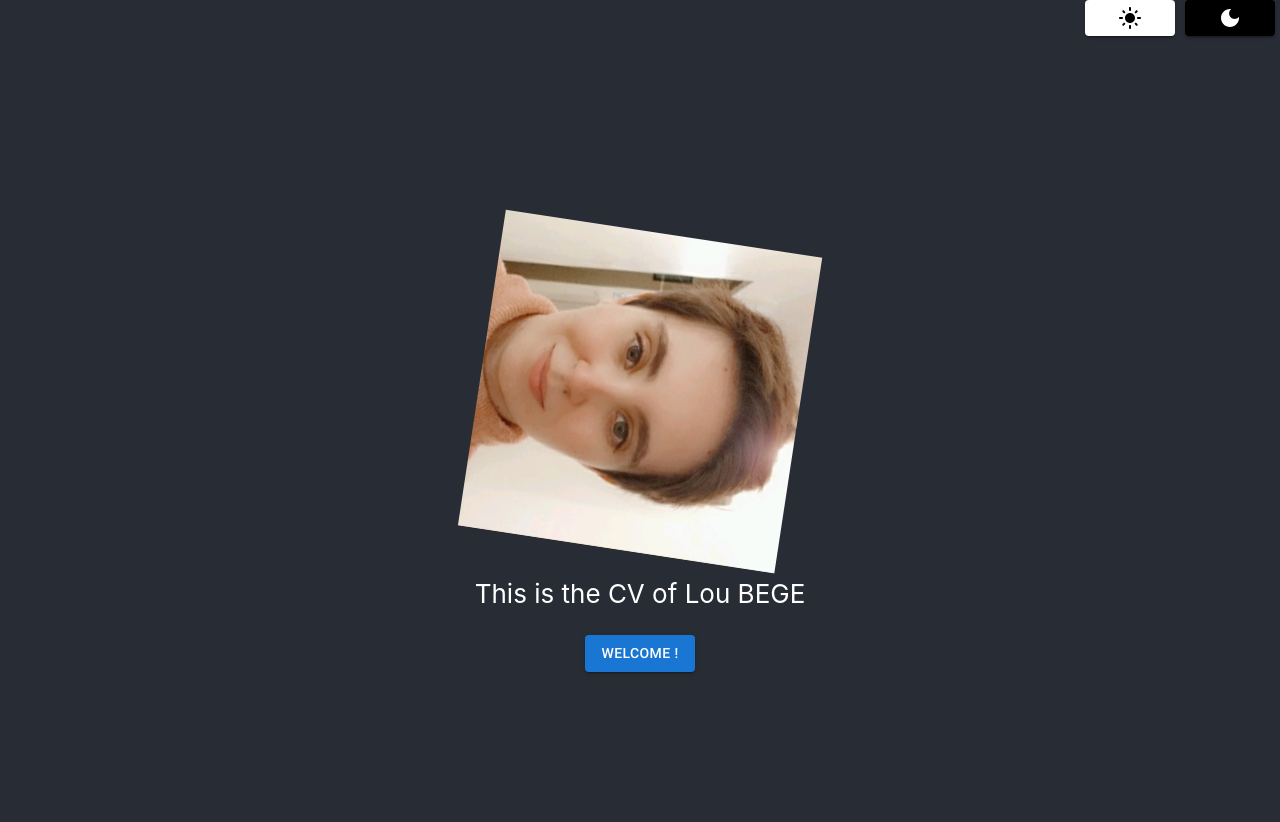
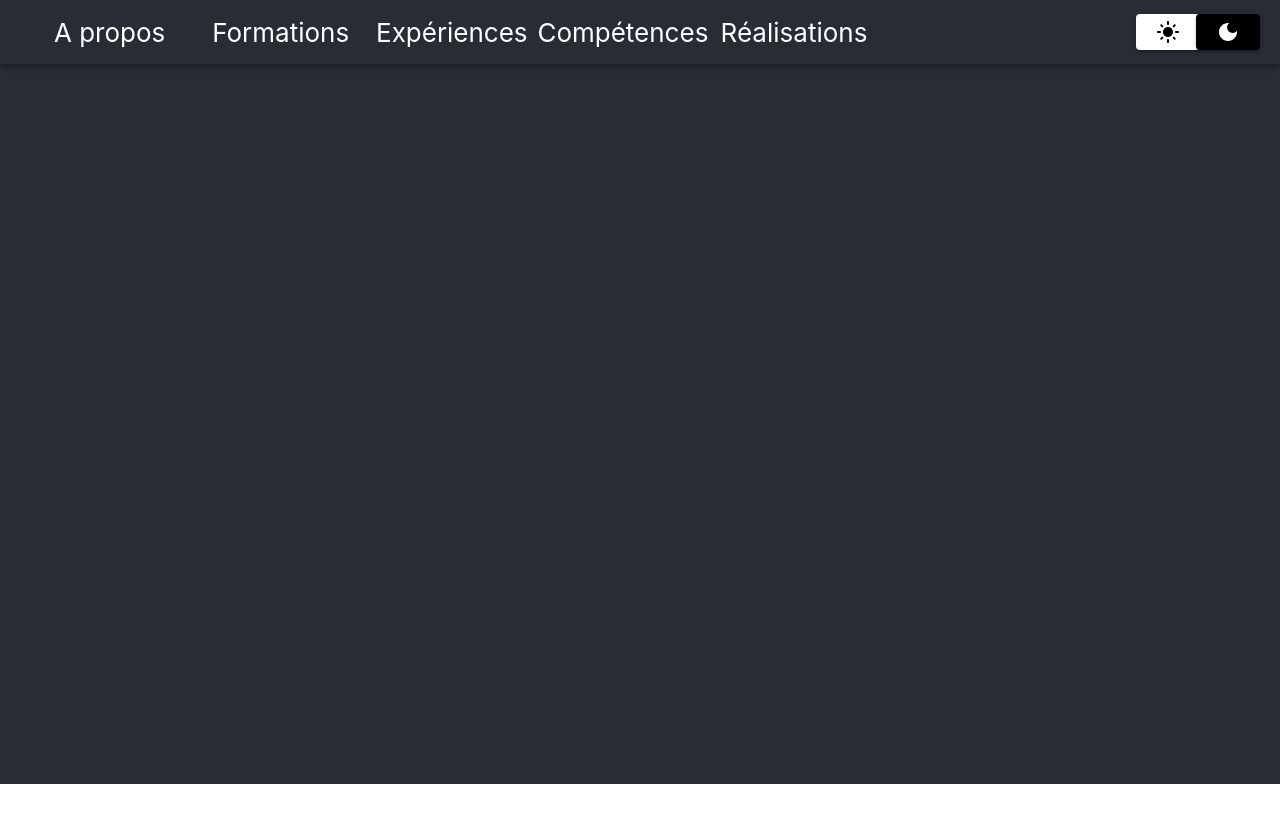
Before and after one commit to Meavela/cv-lou-bege, a React (Create React App) app: page /cv-lou-bege/formations in a window 1280 px wide. Shown: the top 822 px of the page. After the commit the page ends 800 px from the top, so only its background shows below. Built offline with nearby package versions, Linux system fonts and the light colour scheme.

Commit message:
🎨Add navigation

```diff
--- a/package.json
+++ b/package.json
@@ -14,6 +14,7 @@
     "jquery": "^3.6.0",
     "react": "^17.0.2",
     "react-dom": "^17.0.2",
+    "react-router-dom": "^6.2.1",
     "react-scripts": "5.0.0",
     "web-vitals": "^2.1.4"
   },
--- a/src/App.css
+++ b/src/App.css
@@ -1,16 +1,17 @@
 .App {
   text-align: center;
+  background-color: #282c34 !important;
 }
 
 .App-logo {
   height: 40vmin;
-  pointer-events: none;
+  margin-left: auto;
+  margin-right: auto;
 }
 
-@media (prefers-reduced-motion: no-preference) {
-  .App-logo {
-    animation: App-logo-spin infinite 20s linear;
-  }
+.componentNavigation{
+  color: white;
+  text-decoration: none;
 }
 
 .App-header {
@@ -23,16 +24,3 @@
   font-size: calc(10px + 2vmin);
   color: white;
 }
-
-.App-link {
-  color: #61dafb;
-}
-
-@keyframes App-logo-spin {
-  from {
-    transform: rotate(0deg);
-  }
-  to {
-    transform: rotate(360deg);
-  }
-}
--- a/src/App.js
+++ b/src/App.js
@@ -1,50 +1,37 @@
-import * as React from 'react';
+import React, { Component } from 'react';
 import './App.css';
-import logo from './assets/img/lou_bege.jpg';
-import {Grid, Button, Box} from '@mui/material';
-import $ from 'jquery';
-import LightModeIcon from '@mui/icons-material/LightMode';
-import DarkModeIcon from '@mui/icons-material/DarkMode';
+import {Grid, Box} from '@mui/material';
+import Home from './screens/Home';
+import Formations from './screens/Formations';
+import ResponsiveAppBar from './navigation/Navigation';
+import { BrowserRouter as Router,Routes, Route, Link } from 'react-router-dom';
 
-function App() {
-  function toWhiteTheme(){
-    console.log("To white theme");
-    $(".App-header").css("backgroundColor", "white");
-    $(".App-header").css("color", "#282c34");
-  }
-  function toDarkTheme(){
-    console.log("To dark theme");
-    $(".App-header").css("backgroundColor", "#282c34");
-    $(".App-header").css("color", "white");
-  }
-  return (
-    <div className="App">
-      <Box sx={{ flexGrow: 1 }}>
-        <Grid container spacing={2}  className="App-header">
-          <Grid item xs={10}>
 
-          </Grid>
-          <Grid item xs={2} style={{display: 'flex', alignItems: 'flex-end', flexDirection: 'row'}}>
-            <Grid item xs={6}>
-              <Button variant="contained" style={{width: '90%', color:"black", backgroundColor:"white"}} onClick={toWhiteTheme}><LightModeIcon></LightModeIcon></Button>
+class App extends Component {
+  render() {
+    return (
+      <Router>
+        <Box sx={{ flexGrow: 1 }}>
+          <Grid container spacing={2} className="App-header">
+            <Grid item xs={12}>
+              {/* Header */}
+              <ResponsiveAppBar></ResponsiveAppBar>
             </Grid>
-            <Grid item xs={6} >
-              <Button variant="contained" style={{width: '90%', color:"white", backgroundColor:"black"}} onClick={toDarkTheme}><DarkModeIcon></DarkModeIcon></Button>
+            <Grid item xs={12}>
+              {/* Main */}
+              <Routes>
+                <Route exact path='/' element={< Home />}></Route>
+                <Route exact path='/formations' element={< Formations />}></Route>
+              </Routes>
+            </Grid>
+            <Grid item xs={12}>
+              {/* Bottom */}
             </Grid>
           </Grid>
-          <Grid item xs={12}>
-            <header className="App-header">
-              <img src={logo} className="App-logo" alt="logo" />
-              <p>
-                This is the CV of Lou BEGE
-              </p>
-              <Button variant="contained">Welcome !</Button>
-            </header>
-          </Grid>
-        </Grid>
-      </Box>
-    </div>
-  );
+        </Box>
+      </Router>
+    );
+  }
 }
 
 export default App;
--- /dev/null
+++ b/src/navigation/Navigation.js
@@ -0,0 +1,41 @@
+import React  from 'react';
+import AppBar from '@mui/material/AppBar';
+import Toolbar from '@mui/material/Toolbar';
+import Container from '@mui/material/Container';
+import '../App.css';
+import { Link } from "react-router-dom";
+import {Grid, Box} from '@mui/material';
+import ThemeColor from '../screens/Theme';
+
+const pages = [{"url": "/", "title":"A propos"},
+                {"url": "/formations", "title":"Formations"},
+                {"url": "/experiences", "title":"Expériences"},
+                {"url": "/competences", "title":"Compétences"},
+                {"url": "/realisations", "title":"Réalisations"},
+            ];
+
+function Navigation() {
+    return (
+        <AppBar className="App">
+            <Container maxWidth="xl">
+                <Toolbar disableGutters>
+                    <Box sx={{ flexGrow: 1, display: { xs: 'none', md: 'flex' } }} >
+                        <Grid container >
+                            {pages.map((page) => (
+                                    <Grid item xs={2} key={page.url}>
+                                        <Link to={page.url} className="componentNavigation">{page.title}</Link >
+                                    </Grid>
+                            ))}
+                        </Grid>
+                    </Box>
+
+                    <Grid item xs={2}>
+                        <ThemeColor></ThemeColor>
+                    </Grid>
+                </Toolbar>
+            </Container>
+        </AppBar>
+    );
+}
+
+export default Navigation;
--- /dev/null
+++ b/src/screens/Formations.js
@@ -0,0 +1,12 @@
+import * as React from 'react';
+import '../App.css';
+
+function Formations() {
+    return (
+        <div className="App-header">
+            Formations
+        </div>
+    );
+}
+
+export default Formations;
--- /dev/null
+++ b/src/screens/Home.js
@@ -0,0 +1,42 @@
+import * as React from 'react';
+import '../App.css';
+import logo from '../assets/img/lou_bege.jpg';
+import { Grid } from '@mui/material';
+import { Card, CardContent, CardMedia } from '@mui/material';
+
+function Home() {
+    return (
+        <Card sx={{ maxWidth: '90%', marginLeft: 'auto', marginRight: 'auto' }}>
+            <CardMedia component="img" height="140" style={{backgroundColor: 'red'}} />
+            <CardContent>
+                <Grid container spacing={1}>
+                    <Grid item xs={4} style={{textAlign: 'center'}}>
+                        <img src={logo} className="App-logo" alt="logo" />
+                    </Grid>
+                    <Grid item xs={8} style={{textAlign: 'center'}}>
+                        <Grid item xs={12}>
+                            Name
+                        </Grid>
+                        <Grid item xs={12}>
+                            Description
+                        </Grid>
+                        <Grid item xs={12}>
+                            Mail
+                        </Grid>
+                        <Grid item xs={12}>
+                            Ville
+                        </Grid>
+                        <Grid item xs={12}>
+                            Entreprise
+                        </Grid>
+                        <Grid item xs={12}>
+                            Passions
+                        </Grid>
+                    </Grid>
+                </Grid>
+            </CardContent>
+        </Card>
+    );
+}
+
+export default Home;
--- /dev/null
+++ b/src/screens/Theme.js
@@ -0,0 +1,37 @@
+import * as React from 'react';
+import '../App.css';
+import {Grid, Button, Box} from '@mui/material';
+import $ from 'jquery';
+import LightModeIcon from '@mui/icons-material/LightMode';
+import DarkModeIcon from '@mui/icons-material/DarkMode';
+
+function ThemeColor() {
+    function toWhiteTheme(){
+        console.log("To white theme");
+        $(".App-header").css("backgroundColor", "white");
+        $(".App-header").css("color", "#282c34");
+    }
+    function toDarkTheme(){
+        console.log("To dark theme");
+        $(".App-header").css("backgroundColor", "#282c34");
+        $(".App-header").css("color", "white");
+    }
+    return (
+        <Box sx={{ flexGrow: 1 }}>
+            <Grid container>
+                <Grid item xs={5}>
+                </Grid>
+                <Grid item xs={7} style={{display: 'flex', alignItems: 'flex-end', flexDirection: 'row'}}>
+                    <Grid item xs={6}>
+                    <Button variant="contained" style={{width: '90%', color:"black", backgroundColor:"white"}} onClick={toWhiteTheme}><LightModeIcon></LightModeIcon></Button>
+                    </Grid>
+                    <Grid item xs={6} >
+                    <Button variant="contained" style={{width: '90%', color:"white", backgroundColor:"black"}} onClick={toDarkTheme}><DarkModeIcon></DarkModeIcon></Button>
+                    </Grid>
+                </Grid>
+            </Grid>
+        </Box>
+    );
+}
+
+export default ThemeColor;
```
Also changed, not shown: 1 other file (tests, documents, lock files or other folders).
